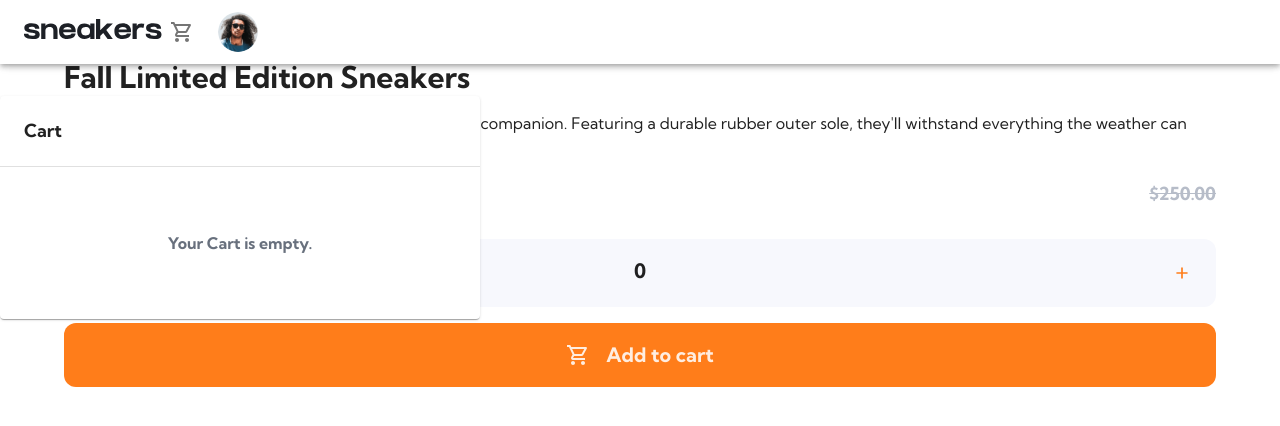
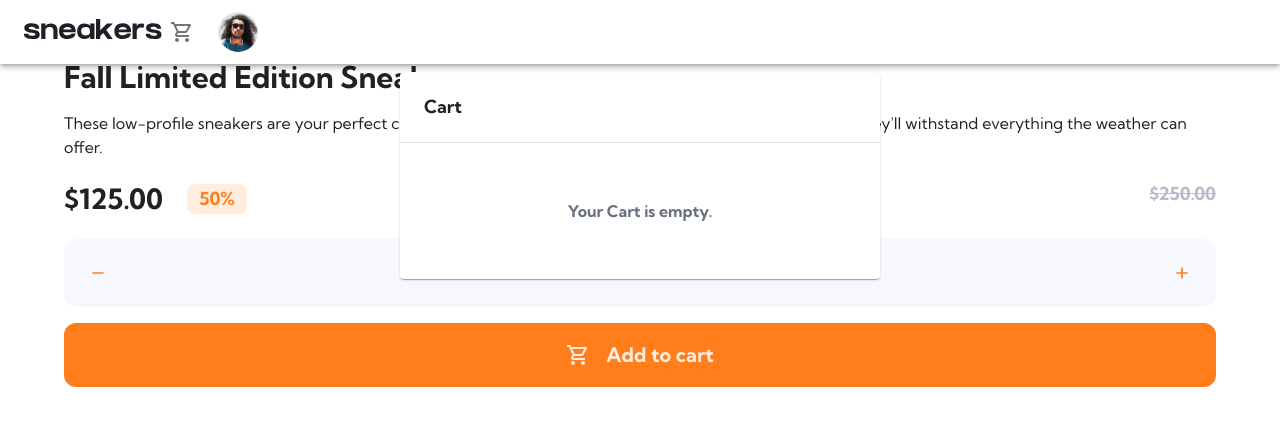
Before and after one commit to beloveddie/ecommerce-product-page, a Next.js app: page / in a window 1280 px wide. Shown: the top 426 px of the page. Built offline with nearby package versions, Linux system fonts and the light colour scheme.

Commit message:
Integrate EmptyCart and FilledCart component

```diff
--- a/components/Cart/index.js
+++ b/components/Cart/index.js
@@ -1,21 +1,24 @@
-import * as React from "react";
-import Paper from "@mui/material/Paper";
-import Divider from "@mui/material/Divider";
-import MenuList from "@mui/material/MenuList";
-import MenuItem from "@mui/material/MenuItem";
-import ListItemIcon from "@mui/material/ListItemIcon";
-import ListItemText from "@mui/material/ListItemText";
-import Check from "@mui/icons-material/Check";
-import { Container, Box, Typography } from "@mui/material";
+import {
+  Container,
+  CssBaseline,
+  Box,
+  Typography,
+  Paper,
+  Divider,
+} from "@mui/material";
 import { EmptyCart } from "./EmptyCart";
+import FilledCart from "./FilledCart";
 
 const cart = [];
 
 export const Cart = () => {
   return (
+    <>
+      <CssBaseline />
+      <Container maxWidth="sm">
         <Box
           sx={{
-        display: { xs: "flex", sm: "block" },
+            display: { xs: "flex" },
             justifyContent: "center",
           }}
         >
@@ -31,15 +34,10 @@ export const Cart = () => {
               Cart
             </Typography>
             <Divider />
-
-        <MenuList dense>
-          {!cart.length && <EmptyCart />}
-
-          {/* <MenuItem>
-            <ListItemText inset>Single</ListItemText>
-          </MenuItem> */}
-        </MenuList>
+            {!cart.length ? <EmptyCart /> : <FilledCart />}
           </Paper>
         </Box>
+      </Container>
+    </>
   );
 };
```
Lines whose indentation alone changed are shown as unchanged.
